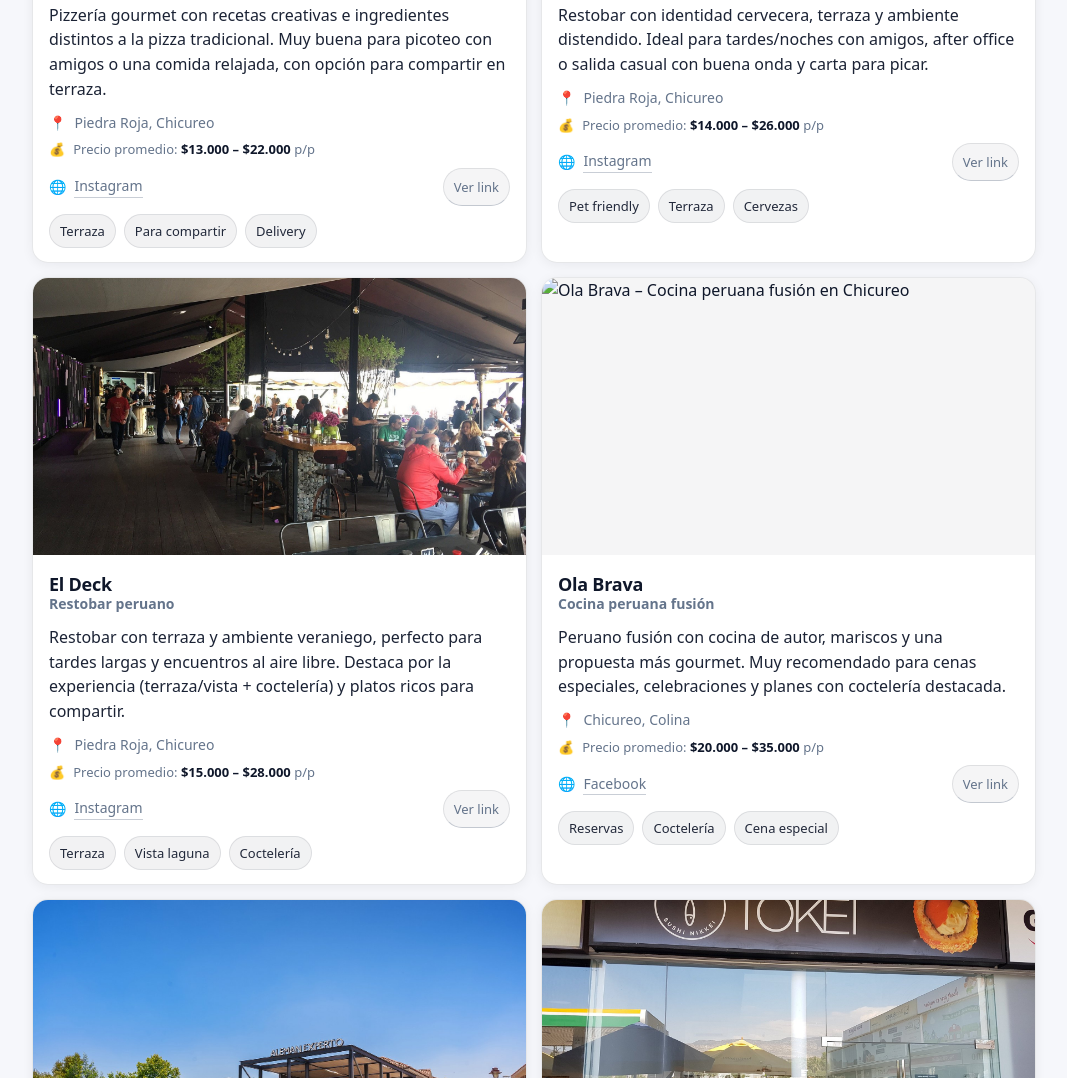
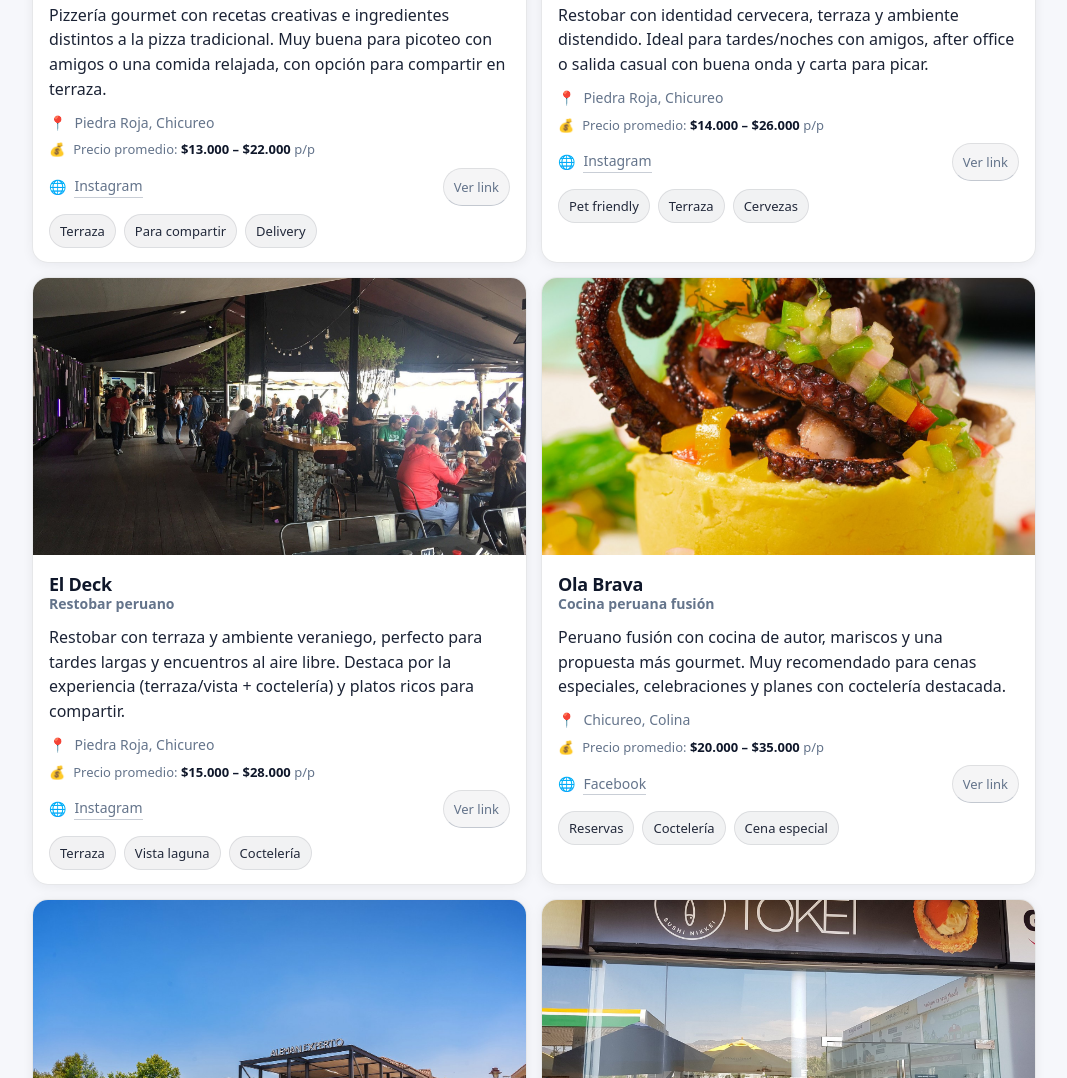
Before and after one commit to mherrerab1991/landing, a plain HTML site: page index.html in a window 1280 px wide. Shown: the part 3267-4345 px from the top of the page, without its empty margins (106-1173 px from the left). Drawn offline with Linux system fonts and the light colour scheme.

Commit message:
Update index.html

```diff
--- a/index.html
+++ b/index.html
@@ -712,7 +712,7 @@
         <!-- 12 -->
         <article class="card" id="ola-brava">
           <div class="card-media">
-            <img src="images/ola-brava.jpg" alt="Ola Brava – Cocina peruana fusión en Chicureo" loading="lazy" />
+            <img src="images/pulpo-sobre-causa.jpg" alt="Ola Brava – Cocina peruana fusión en Chicureo" loading="lazy" />
           </div>
           <div class="card-body">
             <div>
```
